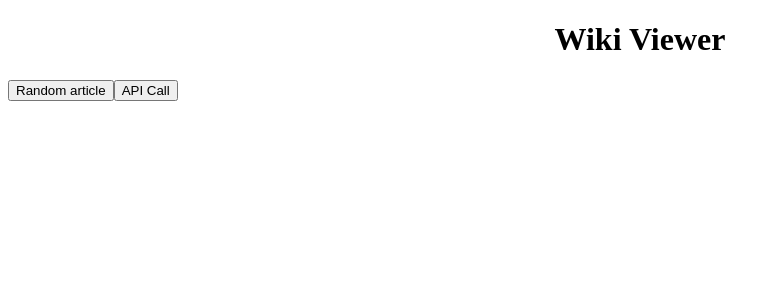
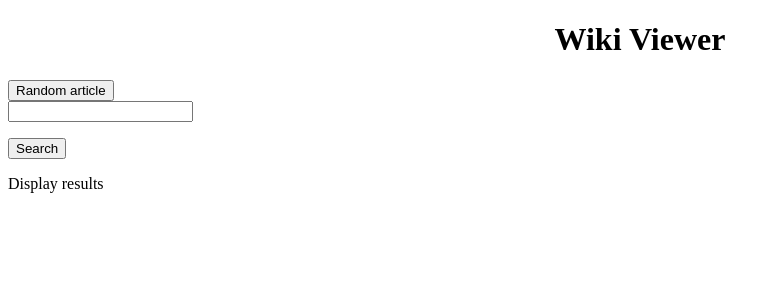
Before and after one commit to tomazjejcic/wiki-viewer, an Angular app: page / in a window 1280 px wide. Shown: the top 300 px of the page, without its empty margins (0-780 px from the left). Built offline with nearby package versions, Linux system fonts and the light colour scheme.

Commit message:
add(search) wiki api searching query

```diff
--- a/src/app/app.component.html
+++ b/src/app/app.component.html
@@ -6,3 +6,6 @@
 
 <app-search>
 </app-search>
+
+<app-results>
+</app-results>
--- a/src/app/app.module.ts
+++ b/src/app/app.module.ts
@@ -7,11 +7,13 @@ import { BaseService } from './core/index';
 
 import { AppComponent } from './app.component';
 import { SearchComponent } from './search.component';
+import { ResultsComponent } from './results.component';
 
 @NgModule({
     declarations: [
         AppComponent,
-        SearchComponent
+        SearchComponent,
+        ResultsComponent
     ],
     imports: [
         BrowserModule,
--- a/src/app/core/base.service.ts
+++ b/src/app/core/base.service.ts
@@ -8,9 +8,6 @@ import 'rxjs/add/operator/catch';
 @Injectable()
 export class BaseService {
 
-    apiUrl: string = 'https://quotesondesign.com/wp-json/posts?filter[orderby]=rand&filter[posts_per_page]=1';
-    apiUrl1: string = 'https://en.wikipedia.org/w/api.php?action=query&titles=Main%20Page&prop=revisions&rvprop=content&format=json';
-
     constructor (
 
         private http: Http
@@ -18,9 +15,10 @@ export class BaseService {
 
     }
 
-    getApi(): Observable<any> {
+    getApi(apiUrl): Observable<any> {
+        console.log('api URL: ', apiUrl);
         let result$ = this.http
-            .get(`${this.apiUrl}`, {headers: this.getHeaders()})
+            .get(`${apiUrl}`, {headers: this.getHeaders()})
             .map(res => res.json())
             .catch(res => Observable.throw(res))
             return result$
--- /dev/null
+++ b/src/app/results.component.html
@@ -0,0 +1 @@
+<p>Display results</p>
--- /dev/null
+++ b/src/app/results.component.ts
@@ -0,0 +1,16 @@
+import { Component } from '@angular/core';
+
+@Component({
+    selector: 'app-results',
+    templateUrl: './results.component.html',
+    styleUrls: ['./results.component.css']
+})
+export class ResultsComponent {
+
+    constructor (
+
+    ) {
+
+    }
+
+}
--- a/src/app/search.component.html
+++ b/src/app/search.component.html
@@ -2,6 +2,8 @@
     Random article
 </button>
 
-<button (click)="callWikiApi()">
-    API Call
-</button>
+<div>
+    <input #box (keyup.enter)="onEnter(box.value)">
+    <p>{{ values }}</p>
+    <button (click)="onEnter(box.value)">Search</button>
+</div>
--- a/src/app/search.component.ts
+++ b/src/app/search.component.ts
@@ -8,6 +8,9 @@ import { WindowRef, BaseService } from './core/index';
 })
 export class SearchComponent {
 
+    // Variables
+    searchString: string = '';
+    apiUrl;
 
     constructor (
 
@@ -17,13 +20,26 @@ export class SearchComponent {
 
     }
 
+    onEnter(value: string) {
+        this.searchString = value;
+        console.log('SEARCH STRING', this.searchString);
+        this.callWikiApi()
+    }
+
     openRandomArticle() {
 
         this.winRef.nativeWindow.open('https://en.wikipedia.org/wiki/Special:Random');
     }
 
     callWikiApi() {
-      this.baseService.getApi()
-        .subscribe(p => console.log('PPPP', p[0].title))
+
+        // build the search query
+        this.apiUrl = `https://en.wikipedia.org/w/api.php?action=opensearch&search=${this.searchString}`;
+
+        // search only if there is some query
+        if (this.searchString) {
+            this.baseService.getApi(this.apiUrl)
+                .subscribe(p => console.log('PPPP', p))
+        }
     }
 }
```
Also changed, not shown: src/app/results.component.css (added).
